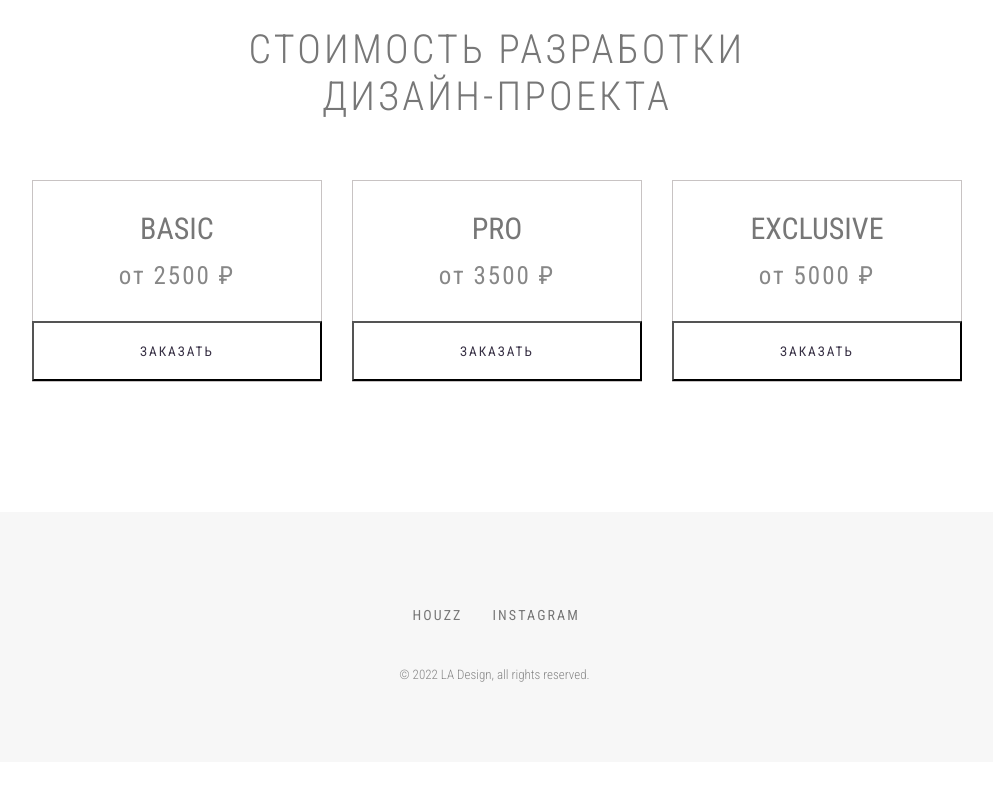
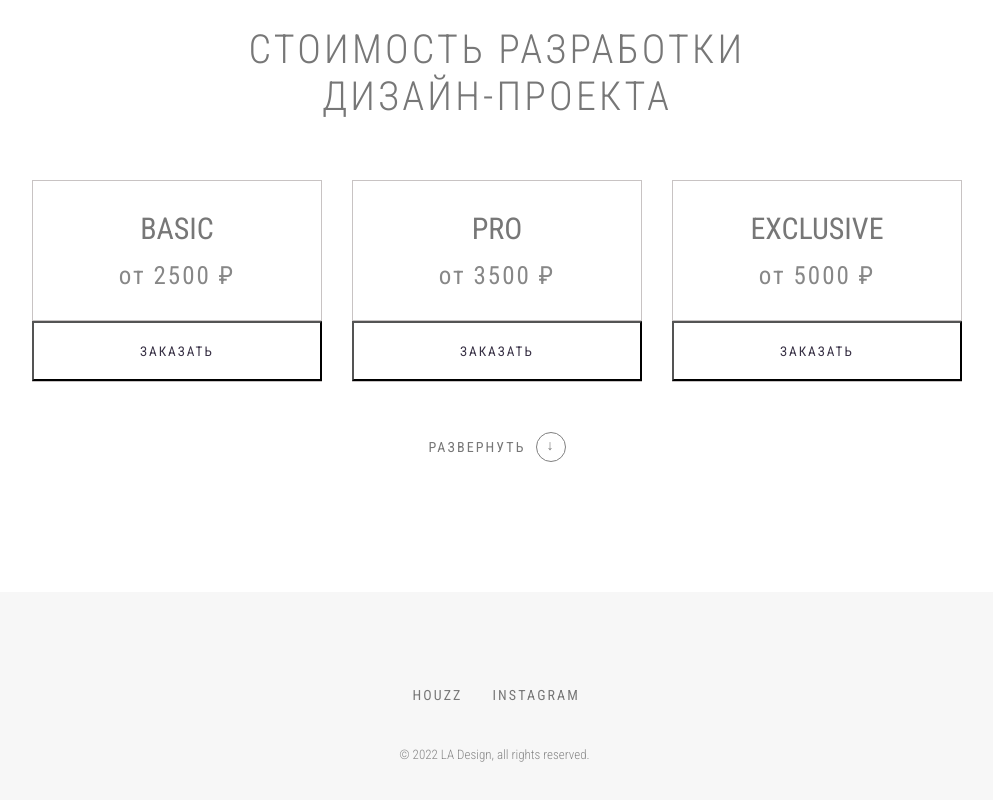
Before and after one commit to arinaab/ladesign-vue, a Vue app: page /price in a window 1280 px wide. Shown: the part 1217-2017 px from the top of the page, without its empty margins (143-1136 px from the left). Before the commit the page ends 1979 px from the top, so only its background shows below. Built offline with nearby package versions, Linux system fonts and the light colour scheme.

Commit message:
add DesignItem

```diff
--- a/src/components/DesignItem/DesignItem.vue
+++ b/src/components/DesignItem/DesignItem.vue
@@ -3,6 +3,9 @@
         <div class="design__info">
             <p class="design__title">{{ variant.title }}</p>
             <p class="design__subtitle">{{ variant.subtitle }}</p>
+        </div>
+        <div v-if="showMore" class="design__more">
+            <p v-for="item in variant.services" :key="item">{{ item }}</p>
         </div>
         <button-app :style="btnStyle" @click="showModal">Заказать</button-app>
     </div>
@@ -19,11 +22,17 @@
             variant: {
                 type: Object,
                 default: () => {}
+            },
+            showMore: {
+                type: Boolean
             }
         },
         computed: {
             btnStyle () {
-                return { 'outline': 'none' }
+                return {
+                    'outline': 'none',
+                    'width': '101%'
+                }
             }
         },
         methods: {
--- a/src/components/DesignPrice/DesignPrice.vue
+++ b/src/components/DesignPrice/DesignPrice.vue
@@ -2,8 +2,16 @@
     <section class="design">
         <subtitle-app :style="titleStyle">СТОИМОСТЬ РАЗРАБОТКИ ДИЗАЙН-ПРОЕКТА</subtitle-app>
         <div class="design__wrapper">
-            <design-item v-for="variant in variants" :key="variant.title" :variant="variant"
+            <design-item v-for="variant in variants" :key="variant.title"
+             :variant="variant" :show-more="more"
             @showModal="showModal"></design-item>
+        </div>
+        <div class="design__link" @click="showMore">
+            <p>{{ more ? 'свернуть' : 'развернуть' }}</p>
+            <div class="design__circle">
+                <p v-if="!more">&darr;</p>
+                <p v-else>&uarr;</p>
+            </div>
         </div>
     </section>
     <portfolio-modal v-if="GET_MODALFORM_STATE" @changeModal="closeModal"
@@ -34,10 +42,25 @@
         data () {
             return {
                 variants: [
-                    { title: 'basic', subtitle: 'от 2500 ₽' },
-                    { title: 'pro', subtitle: 'от 3500 ₽' },
-                    { title: 'exclusive', subtitle: 'от 5000 ₽' }
-                ]
+                    {   title: 'basic',
+                        subtitle: 'от 2500 ₽',
+                        services: ['Обмерочный план', 'План расстановки мебели', 'План демонтажный', 'План монтажный',
+                            'План полов с материалами', '-', '-', '-', '-']
+                    },
+                    {   title: 'pro',
+                        subtitle: 'от 3500 ₽',
+                        services: ['Обмерочный план', 'План расстановки мебели', 'План демонтажный', 'План монтажный',
+                            'План полов с материалами', 'План экспликации', '-', '-', '-']
+                    },
+                    {   title: 'exclusive',
+                        subtitle: 'от 5000 ₽',
+                        services: ['Обмерочный план', 'План расстановки мебели', 'План демонтажный', 'План монтажный', '-',
+                            'План экспликации',
+                            'Чертежи сложных элементов и мебели (если заказывать отдельно - расчет индивидуальный)',
+                            'Спецификация осветительного оборудования', 'Декорирование' ]
+                    }
+                ],
+                more: false
             }
         },
         methods: {
@@ -53,6 +76,9 @@
                 this.SET_MODALFORM_STATE(false)
                 this.SET_MODALTHANKS_STATE(true)
                 setTimeout(() => this.SET_MODALTHANKS_STATE(false), 3000)
+            },
+            showMore () {
+                this.more = !this.more
             }
         }
     }
--- a/src/components/DesignPrice/style.scss
+++ b/src/components/DesignPrice/style.scss
@@ -5,12 +5,13 @@
     width: 100%;
     display: flex;
     justify-content: center;
-    align-items: center;
+    align-items: stretch;
     gap: 30px;
   }
   &__item {
-    width: 290px;
-    height: 202px;
+    min-width: 290px;
+    max-width: 380px;
+    min-height: 202px;
     border: 1px solid #c8c3c3;
     display: flex;
     flex-direction: column;
@@ -28,6 +29,9 @@
     justify-content: center;
     align-items: center;
     flex-direction: column;
+    height: 140px;
+    border-bottom: 1px solid #c8c3c3;
+    width: 100%;
   }
   &__title {
     font-weight: 400;
@@ -43,4 +47,45 @@
     color: #878787;
     margin-top: 15px;
   }
+  &__link {
+    margin: 50px auto 0;
+    width: 140px;
+    display: flex;
+    justify-content: center;
+    align-items: center;
+    cursor: pointer;
+    p {
+      font-size: 14px;
+      text-align: center;
+      letter-spacing: 0.15em;
+      text-transform: uppercase;
+      color: #777777;
+    }
+  }
+  &__circle {
+    width: 30px;
+    height: 30px;
+    border-radius: 100%;
+    border: 1px solid gray;
+    display: flex;
+    justify-content: center;
+    align-items: center;
+    padding-bottom: 4px;
+    padding-left: 1px;
+    margin-left: 10px;
+  }
+  &__more {
+    display: flex;
+    flex-direction: column;
+    padding: 30px;
+    gap: 15px;
+    p {
+      list-style-type: none;
+      text-align: left;
+      font-family: 'Roboto', sans-serif;
+      font-weight: 300;
+      font-size: 16px;
+      color: #777777;
+    }
+  }
 }
```
